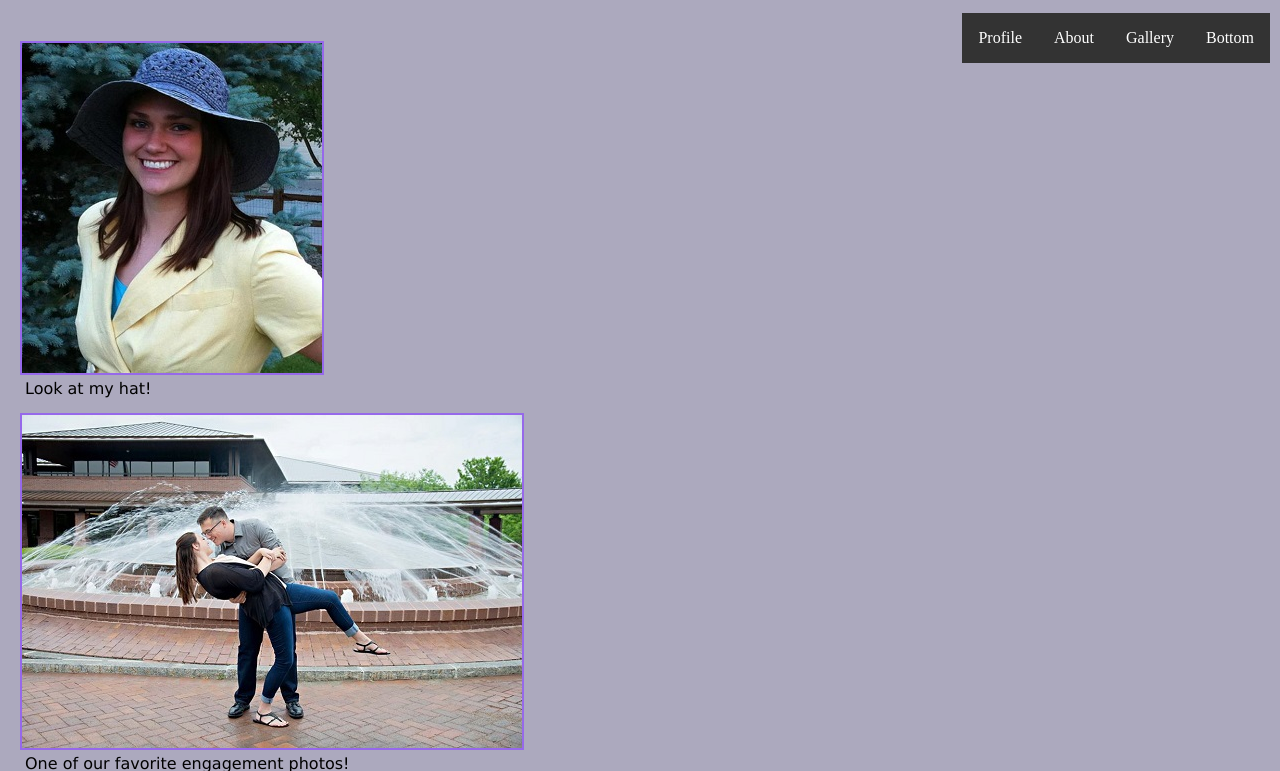
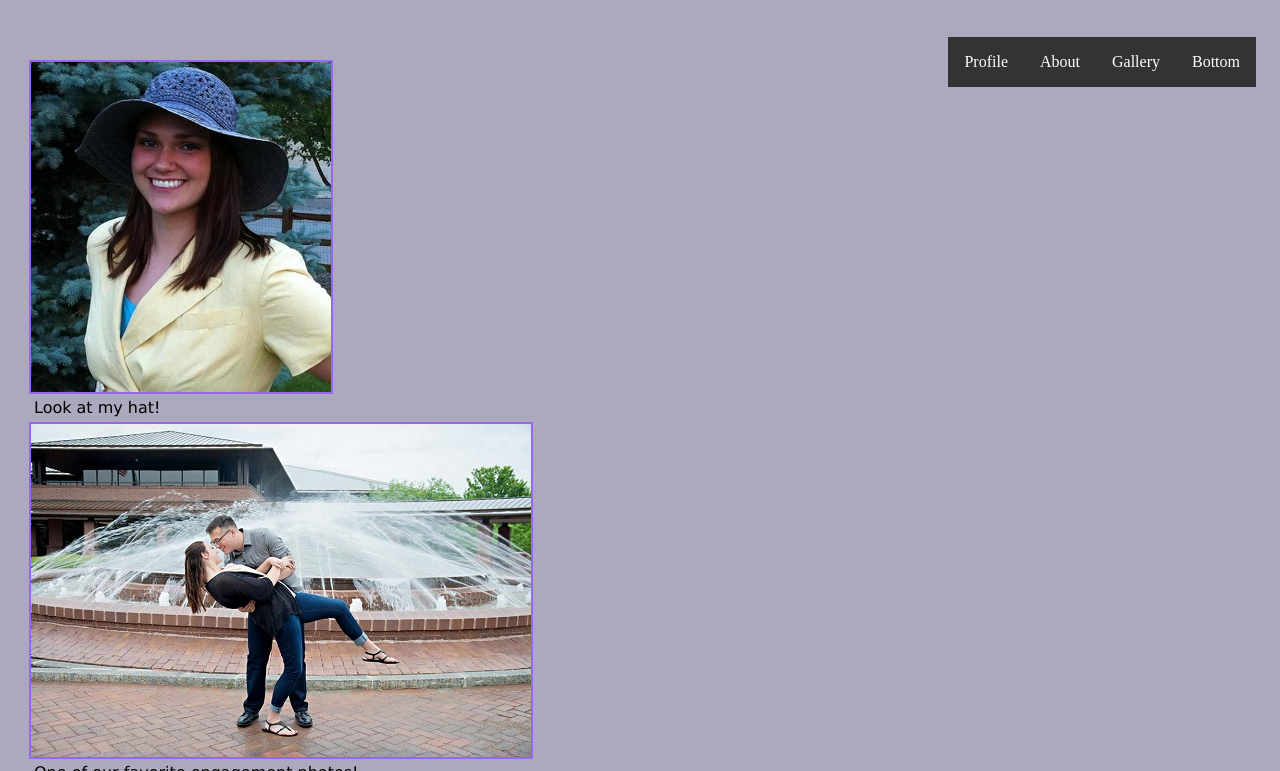
Before and after one commit to Robert-Sharp-7/bioSite, a plain HTML site: page index.html in a window 1280 px wide. Shown: the part 121-892 px from the top of the page. Drawn offline with Linux system fonts and the light colour scheme; a web font is replaced by a local one.

Commit message:
format change

```diff
--- a/style.css
+++ b/style.css
@@ -1,6 +1,6 @@
 body {
         background-color: #aca9be;
-        margin: 10px;
+        padding: 16px;
     }
 
 header {
@@ -89,7 +89,7 @@ figcaption {
 figure {
         display: block;
         margin: 5px;
-        padding: 5px;
+
         text-align: left;}
 
 figure img {
```
